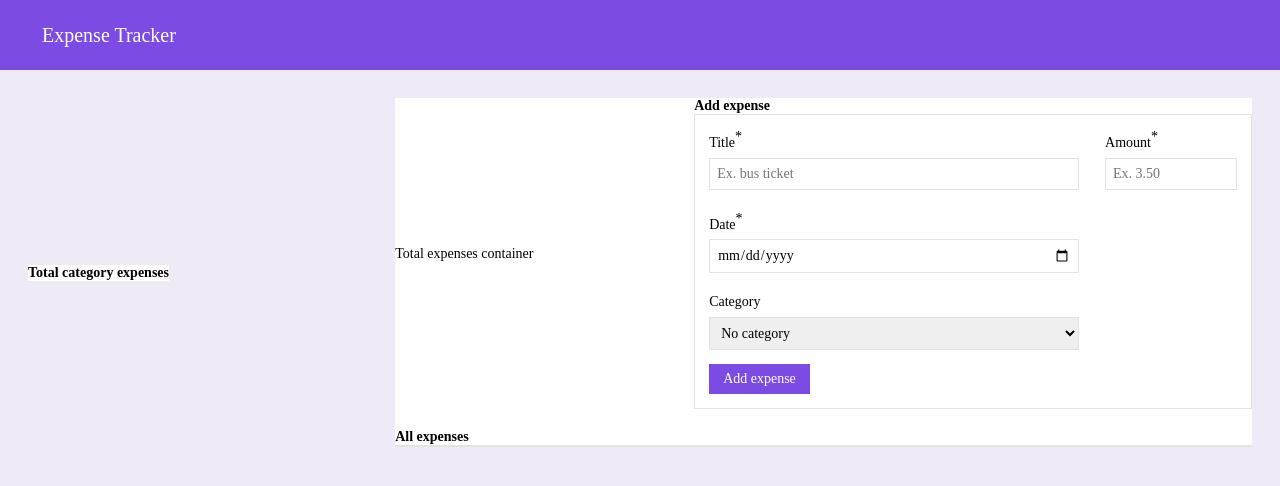
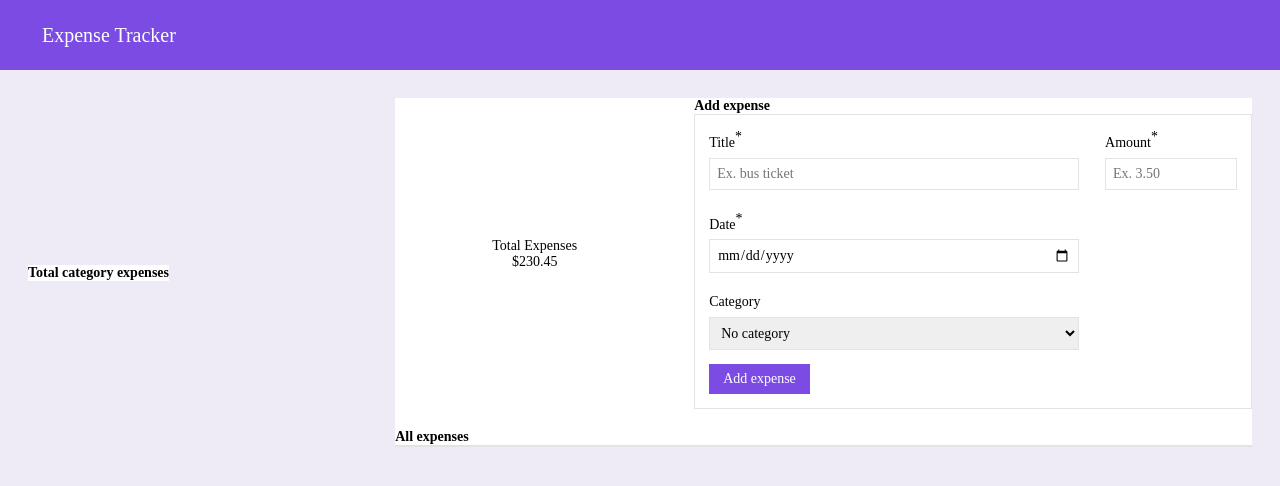
Before and after one commit to jenny-berggreen/240412_assignment_expenseTracker, a React (Vite) app: page / in a window 1280 px wide. Shown: the top 486 px of the page. Built offline with nearby package versions, Linux system fonts and the light colour scheme.

Commit message:
Add total expenses elements and stylesheet

```diff
--- a/src/App.jsx
+++ b/src/App.jsx
@@ -3,6 +3,7 @@ import styles from './styles/style.module.css'
 import appStyles from './App.module.css'
 import ExpenseForm from './components/ExpenseForm.jsx'
 import ExpenseList from './components/ExpenseList.jsx'
+import TotalExpenses from './components/TotalExpenses.jsx'
 
 function App() {
   const [expenses, setExpenses] = useState([]);
@@ -50,8 +51,8 @@ function App() {
 
         <div className={`${appStyles.form_and_list_container} ${styles.grid}`}>
           {/* TOTAL EXPENSES */}
-          <div className={`${appStyles.total_expenses_container}`}>
-            Total expenses container
+          <div className={`${appStyles.total_expenses_container} ${styles.flex}`}>
+            <TotalExpenses />
           </div>
 
           {/* EXPENSE FORM */}
--- a/src/components/TotalExpenses.jsx
+++ b/src/components/TotalExpenses.jsx
@@ -1,8 +1,13 @@
 import React from 'react'
+import styles from '../styles/style.module.css'
+import totalExpensesStyles from '../styles/totalExpenses.module.css'
 
 const TotalExpenses = () => {
   return (
-	<div>TotalExpenses</div>
+	<div className={`${totalExpensesStyles.total_expenses_container} ${styles.flex} ${styles.flex_column}`}>
+		<span>Total Expenses</span>
+		<span>$230.45</span>
+	</div>
   )
 }
 
```
Also changed, not shown: src/styles/totalExpenses.module.css (added).
